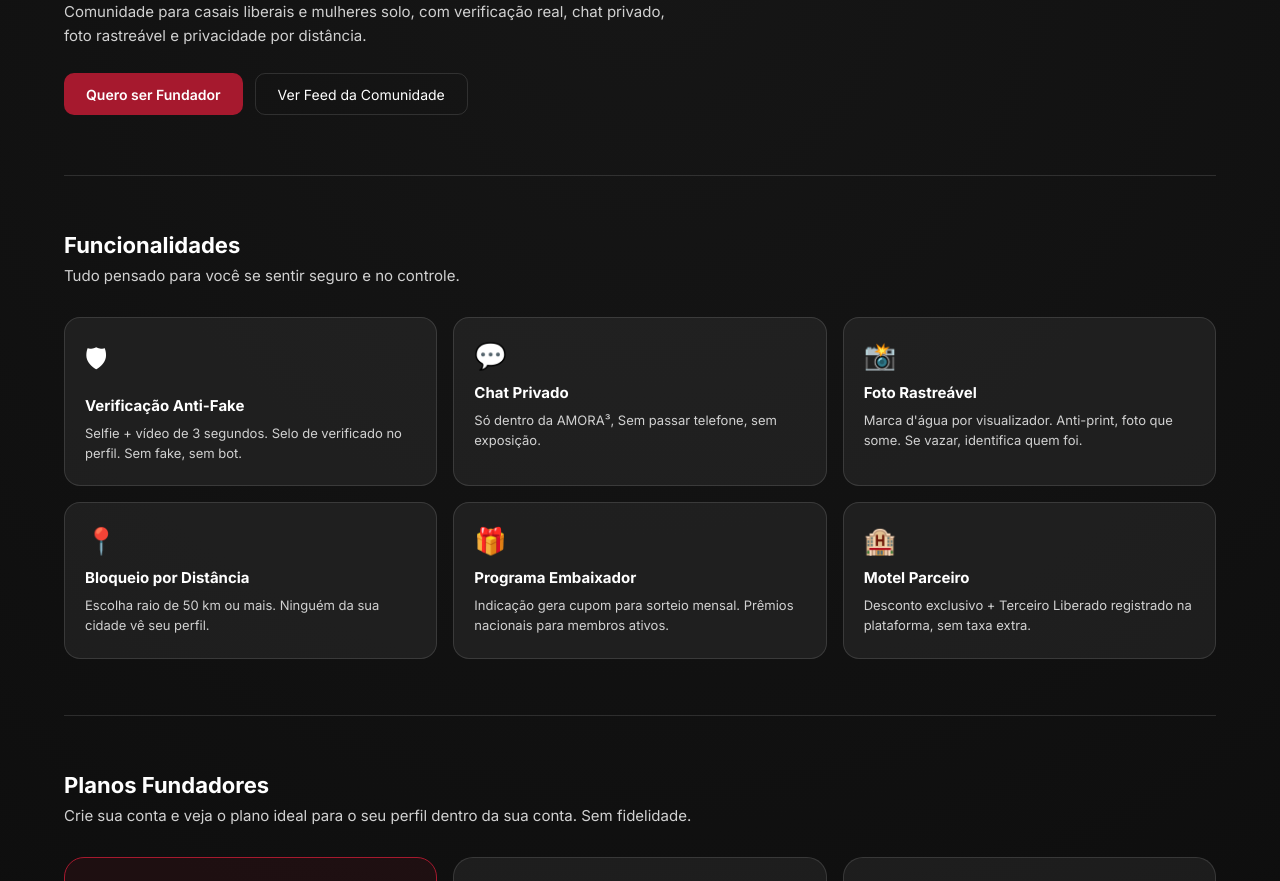
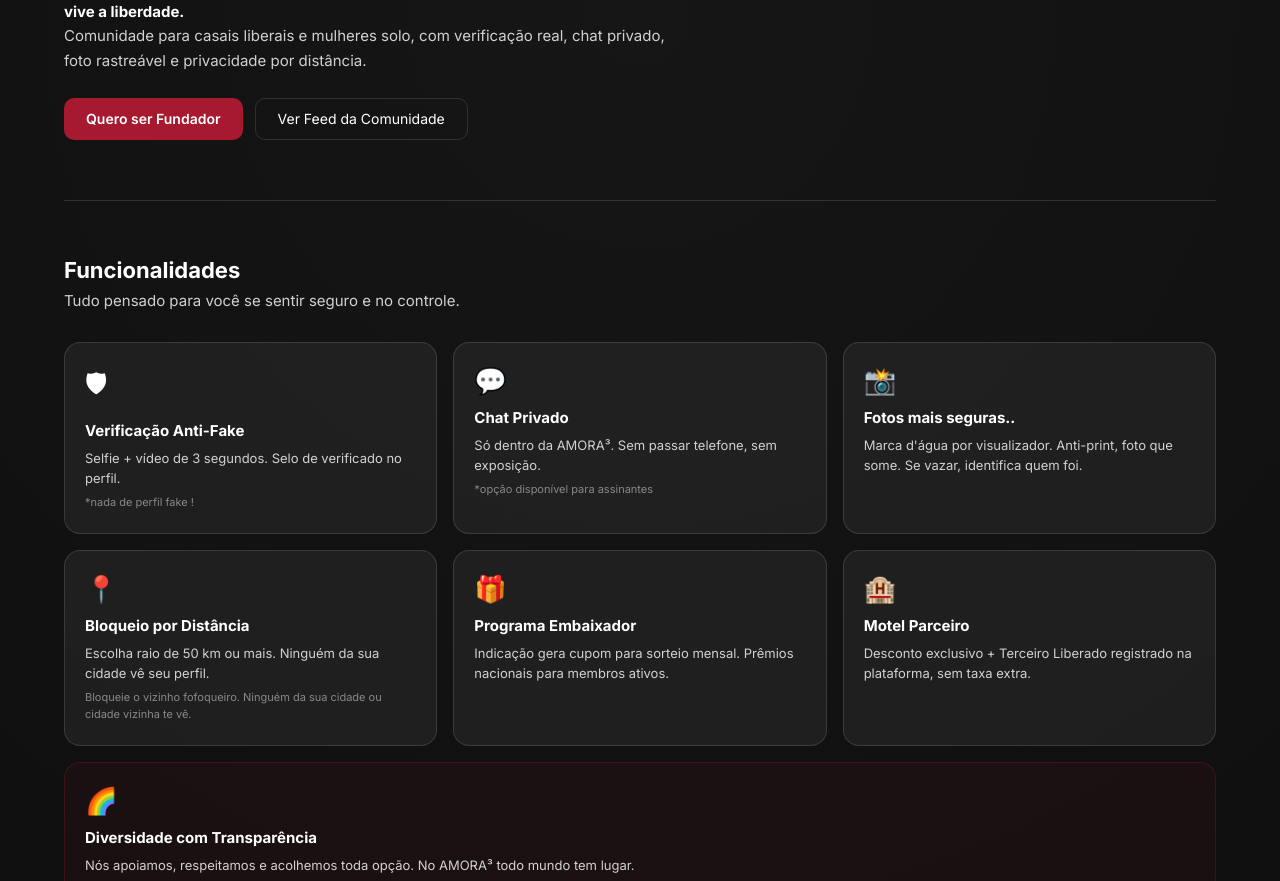
Before and after one commit to Botmarcel/amora3, a website: page index.html in a window 1280 px wide. Shown: the part 651-1532 px from the top of the page. Drawn offline with Linux system fonts and the light colour scheme.

Commit message:
atualização 24-11-2026_22:19

```diff
--- a/index.html
+++ b/index.html
@@ -74,7 +74,7 @@ footer img{height:28px;opacity:.7}
 </style>
 </head>
 <body>
-<!-- AMORA3 V3 COLMEIA LEVE - 24-11-2026 - EASTER EGG -->
+<!-- AMORA3 V4 COLMEIA LEVE TEXTOS CERTOS - 24-11-2026 - EASTER EGG -->
 <div class="wrap">
 <header>
 <img src="logo-amora3.png" alt="AMORA³">
@@ -85,7 +85,7 @@ footer img{height:28px;opacity:.7}
 <div>
 <div class="badge-soon">Em breve &nbsp;•&nbsp; Lançamento</div>
 <img class="hero-logo" src="logo-amora3.png" alt="AMORA³">
-<h1>Rede social privada para adultos</h1>
+<h1>Rede social privada para adultos</h1><p style="font-weight:700;color:#fff;margin-top:6px;">vive a liberdade.</p>
 <p>Comunidade para casais liberais e mulheres solo, com verificação real, chat privado, foto rastreável e privacidade por distância.</p>
 <div class="hero-cta"><a class="btn" href="cadastro.html">Quero ser Fundador</a><a class="btn-ghost" href="feed.html">Ver Feed da Comunidade</a></div>
 </div>
@@ -103,12 +103,12 @@ footer img{height:28px;opacity:.7}
 <div class="section-title">Funcionalidades</div>
 <div class="section-sub">Tudo pensado para você se sentir seguro e no controle.</div>
 <div class="grid-3">
-<div class="card"><div class="card-icon">🛡</div><h3>Verificação Anti-Fake</h3><p>Selfie + vídeo de 3 segundos. Selo de verificado no perfil. Sem fake, sem bot.</p></div>
-<div class="card"><div class="card-icon">💬</div><h3>Chat Privado</h3><p>Só dentro da AMORA³, Sem passar telefone, sem exposição.</p></div>
-<div class="card"><div class="card-icon">📸</div><h3>Foto Rastreável</h3><p>Marca d'água por visualizador. Anti-print, foto que some. Se vazar, identifica quem foi.</p></div>
-<div class="card"><div class="card-icon">📍</div><h3>Bloqueio por Distância</h3><p>Escolha raio de 50 km ou mais. Ninguém da sua cidade vê seu perfil.</p></div>
+<div class="card"><div class="card-icon">🛡</div><h3>Verificação Anti-Fake</h3><p>Selfie + vídeo de 3 segundos. Selo de verificado no perfil.</p><p style="font-size:11px;color:#888;margin-top:6px;">*nada de perfil fake !</p></div>
+<div class="card"><div class="card-icon">💬</div><h3>Chat Privado</h3><p>Só dentro da AMORA³. Sem passar telefone, sem exposição.</p><p style="font-size:11px;color:#888;margin-top:6px;">*opção disponível para assinantes</p></div>
+<div class="card"><div class="card-icon">📸</div><h3>Fotos mais seguras..</h3><p>Marca d'água por visualizador. Anti-print, foto que some. Se vazar, identifica quem foi.</p></div>
+<div class="card"><div class="card-icon">📍</div><h3>Bloqueio por Distância</h3><p>Escolha raio de 50 km ou mais. Ninguém da sua cidade vê seu perfil.</p><p style="font-size:11px;color:#888;margin-top:6px;">Bloqueie o vizinho fofoqueiro. Ninguém da sua cidade ou cidade vizinha te vê.</p></div>
 <div class="card"><div class="card-icon">🎁</div><h3>Programa Embaixador</h3><p>Indicação gera cupom para sorteio mensal. Prêmios nacionais para membros ativos.</p></div>
-<div class="card"><div class="card-icon">🏨</div><h3>Motel Parceiro</h3><p>Desconto exclusivo + Terceiro Liberado registrado na plataforma, sem taxa extra.</p></div>
+<div class="card"><div class="card-icon">🏨</div><h3>Motel Parceiro</h3><p>Desconto exclusivo + Terceiro Liberado registrado na plataforma, sem taxa extra.</p></div><div class="card" style="grid-column:1 / -1;background:rgba(166,25,46,.08);border-color:rgba(166,25,46,.25);"><div class="card-icon">🌈</div><h3>Diversidade com Transparência</h3><p>Nós apoiamos, respeitamos e acolhemos toda opção. No AMORA³ todo mundo tem lugar.</p><p style="font-weight:700;color:#fff;margin-top:10px;">Orgulho de ser você.<br>Respeito a Todos.</p><p style="font-size:11px;color:#888;margin-top:8px;">⚠ Gêneros e opção sexual dissonante do cadastro serão bloqueados.</p></div>
 </div>
 </section>
 <hr class="divider">
@@ -127,7 +127,7 @@ footer img{height:28px;opacity:.7}
 <section class="section" id="motel"><div class="motel"><div><div class="section-title">Motel Parceiro</div><p>Encontros com mais privacidade. Desconto exclusivo para membros AMORA³ e registro de Terceiro Liberado diretamente na plataforma, sem custo extra.</p><div style="margin-top:20px;display:flex;gap:12px;flex-wrap:wrap"><a class="btn" href="#">Ver motéis parceiros</a><a class="btn-ghost" href="#">Seja parceiro</a></div></div><div class="card" style="text-align:center;padding:36px 24px"><div style="font-size:48px;margin-bottom:16px">🏨</div><div style="font-size:18px;font-weight:700;margin-bottom:8px">Desconto Exclusivo</div><div style="font-size:13px;color:var(--muted)">Terceiro Liberado registrado<br>sem taxa extra para membros</div></div></div></section>
 <hr class="divider">
 <section class="section" id="termo"><div class="termo"><h3>⚖ Termos de Uso — Resumo</h3><p>Plataforma exclusiva para maiores de 18 anos. É proibida a venda ou oferta de programas (prostituição). Todo conteúdo é monitorado. Perfis falsos são banidos permanentemente. O uso implica aceite das regras da comunidade. Fotos e vídeos enviados ficam rastreáveis ao usuário que os visualizou. A AMORA³ não se responsabiliza por encontros realizados fora da plataforma.</p></div></section>
-<footer><img src="logo-amora3.png" alt="AMORA³"><span>AMORA³ • Rede social privada para adultos</span><span>contato@amora3.com.br &nbsp;•&nbsp; © 2026 &nbsp;•&nbsp; +18</span><span id="easteregg" style="background:#A6192E;color:#fff;font-size:11px;font-weight:700;padding:4px 10px;border-radius:999px;">🐝 COLMEIA V3 • 24/11</span></footer>
+<footer><img src="logo-amora3.png" alt="AMORA³"><span>AMORA³ • Rede social privada para adultos</span><span>contato@amora3.com.br &nbsp;•&nbsp; © 2026 &nbsp;•&nbsp; +18</span><span id="easteregg" style="background:#A6192E;color:#fff;font-size:11px;font-weight:700;padding:4px 10px;border-radius:999px;">🐝 COLMEIA V4 • TEXTOS CERTOS • 24/11</span></footer>
 </div>
 </body>
 </html>
```
